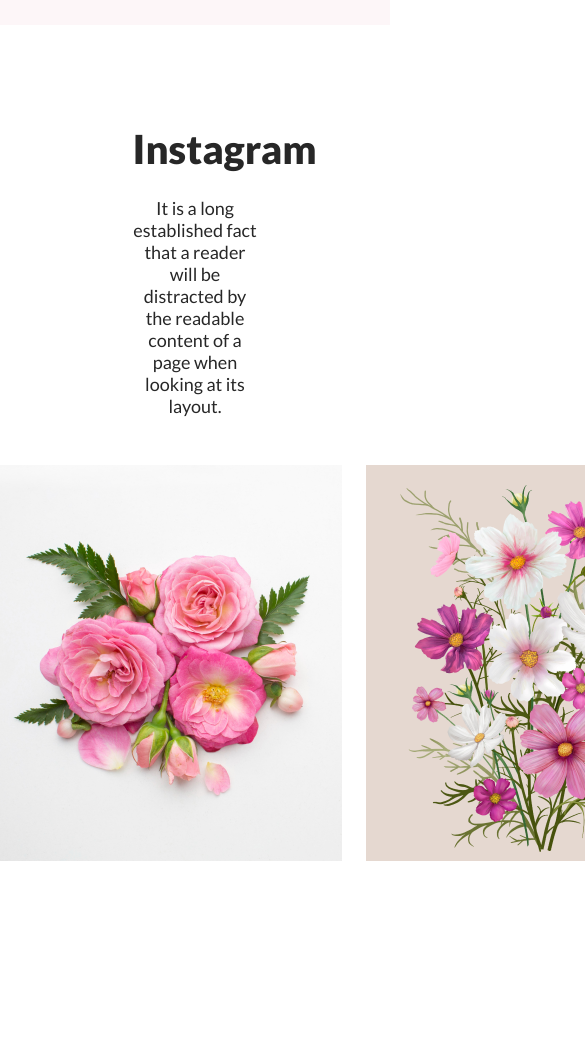
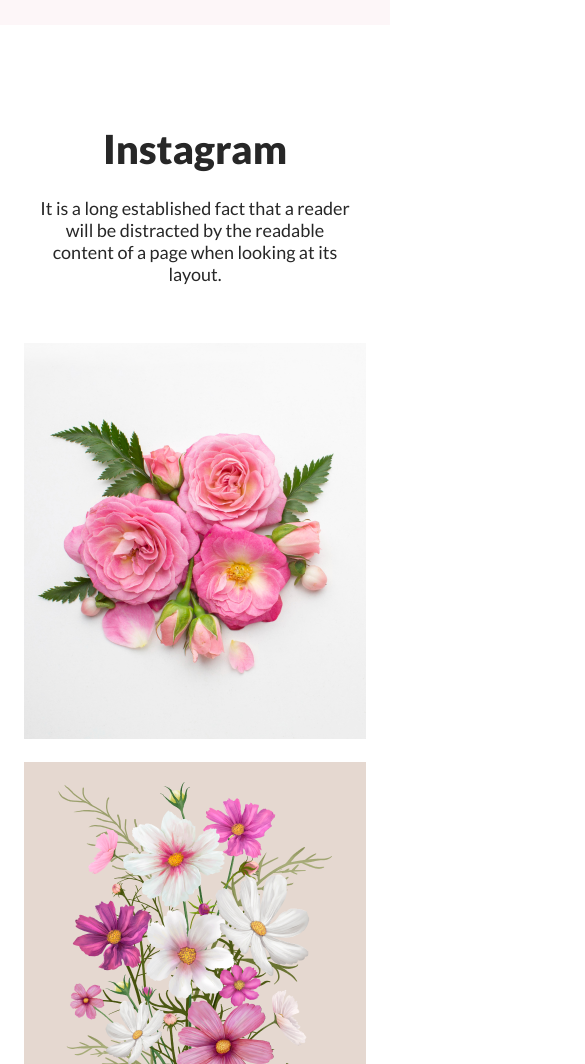
Before and after one commit to Rahibazam/flower-shop-assignment, a plain HTML site: page index.html in a window 390 px wide. Shown: the part 4820-5884 px from the top of the page, 585 px wide, since content can reach past the window. Before the commit the page ends 5812 px from the top, so only its background shows below. Drawn offline with Linux system fonts and the light colour scheme.

Commit message:
completed instagram responsiveness for mobile

```diff
--- a/styles/flower-shop-assignment.css
+++ b/styles/flower-shop-assignment.css
@@ -348,3 +348,24 @@ h1{
     margin: auto;
     justify-content: space-between;
 }
+
+/* instagram styles for mobile */
+
+@media screen and (max-width: 576px) {
+
+    .instagram-content{
+        text-align: center;
+        padding: 0% 10% 0% 10%;
+    }
+
+    .instagram > .shared-container{
+        width: auto;
+        flex-direction: column;
+        align-items: center;
+    }
+
+    .instagram > .shared-container > div{
+        margin: 10px 0px;
+
+    }
+}
```
